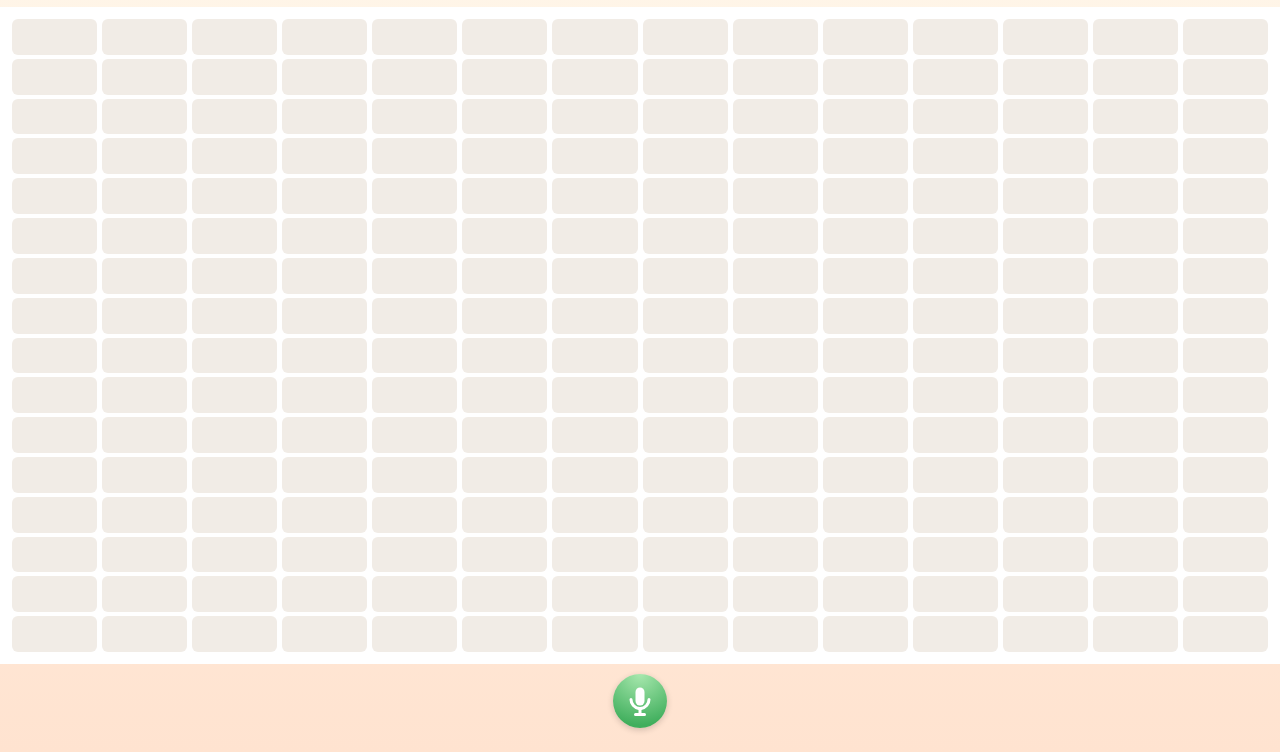
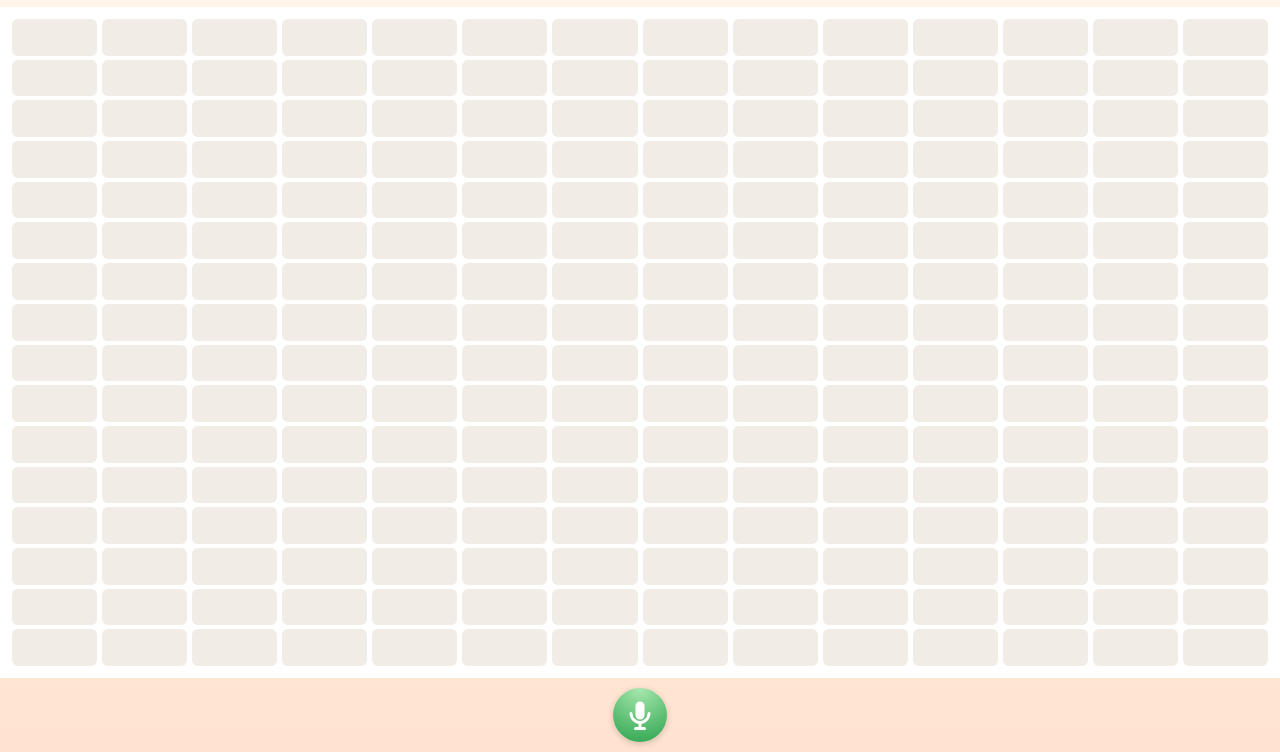
Before and after one commit to yurikobe/otometer, a plain HTML site: page index.html in a window 1280 px wide. Shown: the part 48-800 px from the top of the page. Drawn offline with Linux system fonts and the light colour scheme.

Commit message:
Update index.html

```diff
--- a/index.html
+++ b/index.html
@@ -24,8 +24,6 @@
   }
   body{
     display:flex;
-    align-items:stretch;
-    justify-content:flex-start;
   }
   .phone{
     width:100%;
@@ -33,7 +31,6 @@
     min-height:100dvh;
     display:flex;
     flex-direction:column;
-  padding:0;
     position:relative;
   }
 
@@ -57,7 +54,6 @@
   .card{
     flex:1;
     background:var(--card);
-  margin:0;
     padding:12px;
     display:flex;
     flex-direction:column;
@@ -90,9 +86,8 @@
     display:flex;
     flex-direction:column;
     align-items:center;
-  gap:2px;
+    gap:4px;
     margin:10px;
-  padding:0;
     flex-shrink:0;
   }
   .mic-btn{
@@ -139,8 +134,9 @@
     color:#e0724a;
     font-size:12px;
     text-align:center;
-    min-height:12px;
-    padding-top:2px;
+  }
+  .msg:empty{
+    display:none;
   }
 
   .settings-btn{
@@ -291,6 +287,8 @@
 (function(){
   const NUM_BARS = 14;
   const SEGMENTS = 16;
+  const OFF_COLOR = '#f1ece6';
+
   const barsContainer = document.getElementById('bars');
   const micBtn = document.getElementById('micBtn');
   const msg = document.getElementById('msg');
@@ -302,42 +300,39 @@
 
   const minF = 80, maxF = 8000;
   const freqEdges = [];
-  for(let i=0;i<=NUM_BARS;i++){
-    freqEdges.push(minF * Math.pow(maxF/minF, i/NUM_BARS));
+  for(let i = 0; i <= NUM_BARS; i++){
+    freqEdges.push(minF * Math.pow(maxF / minF, i / NUM_BARS));
   }
 
-  // 下から上へ5段階（緑→黄緑→黄→オレンジ→赤）
-  // 左右は中央のバーを純色として、左にいくほど黒混ざり、右にいくほど白混ざりになる
   const LEVELS = 5;
   const LEVEL_HUE = [142, 84, 48, 28, 4];
   const LEVEL_SAT = [58, 62, 88, 88, 78];
   const LEVEL_LIGHT = [48, 54, 58, 58, 56];
-  const BLACK_MIX_MAX = 0.4; // 左端でどれだけ黒に寄せるか(0〜1)
-  const WHITE_MIX_MAX = 0.4; // 右端でどれだけ白に寄せるか(0〜1)
+  const BLACK_MIX_MAX = 0.4;
+  const WHITE_MIX_MAX = 0.4;
 
   function segColor(barIndex, segIndexFromBottom){
-    const level = Math.min(LEVELS-1, Math.floor(segIndexFromBottom / SEGMENTS * LEVELS));
-    const t = NUM_BARS > 1 ? barIndex / (NUM_BARS - 1) : 0.5; // 0(左端)〜1(右端)
-    const dist = t - 0.5; // -0.5(左端) 〜 0(中央) 〜 +0.5(右端)
+    const level = Math.min(LEVELS - 1, Math.floor(segIndexFromBottom / SEGMENTS * LEVELS));
+    const t = NUM_BARS > 1 ? barIndex / (NUM_BARS - 1) : 0.5;
+    const dist = t - 0.5;
     const baseL = LEVEL_LIGHT[level];
     let l;
     if(dist <= 0){
-      const factor = (-dist) / 0.5; // 中央0 → 左端1
+      const factor = (-dist) / 0.5;
       l = baseL * (1 - factor * BLACK_MIX_MAX);
     } else {
-      const factor = dist / 0.5; // 中央0 → 右端1
+      const factor = dist / 0.5;
       l = baseL + (100 - baseL) * factor * WHITE_MIX_MAX;
     }
     return `hsl(${LEVEL_HUE[level]}, ${LEVEL_SAT[level]}%, ${l}%)`;
   }
 
-  const OFF_COLOR = '#f1ece6';
   const segEls = [];
-  for(let b=0;b<NUM_BARS;b++){
+  for(let b = 0; b < NUM_BARS; b++){
     const barEl = document.createElement('div');
     barEl.className = 'bar';
     const segs = [];
-    for(let s=0;s<SEGMENTS;s++){
+    for(let s = 0; s < SEGMENTS; s++){
       const segEl = document.createElement('div');
       segEl.className = 'seg';
       barEl.appendChild(segEl);
@@ -348,10 +343,9 @@
   }
 
   function resetBars(){
-    segEls.forEach(segs=>{
-      segs.forEach(seg=>{
-        seg.style.background = '#f1ece6';
-        seg.style.opacity = '1';
+    segEls.forEach(segs => {
+      segs.forEach(seg => {
+        seg.style.background = OFF_COLOR;
       });
     });
   }
@@ -359,58 +353,57 @@
   let audioCtx, analyser, source, stream, dataArray, rafId;
   let running = false;
 
-  // マイク感度（1〜100、大きいほど小さな音にも反応する）
   let sensitivity = 50;
-  const GATE_MARGIN_AT_MIN = 70; // 感度1のときのしきい値（にぶい）
-  const GATE_MARGIN_AT_MAX = 5;  // 感度100のときのしきい値（びんかん）
+  const GATE_MARGIN_AT_MIN = 70;
+  const GATE_MARGIN_AT_MAX = 5;
   const MIN_GATE_AT_MIN = 45;
   const MIN_GATE_AT_MAX = 3;
-  const GAIN_AT_MIN = 0.55;      // 感度1のときの増幅率（ふつうの声でも上がりにくい）
-  const GAIN_AT_MAX = 2.0;       // 感度100のときの増幅率（ふつうの声でもよく上がる）
+  const GAIN_AT_MIN = 0.55;
+  const GAIN_AT_MAX = 2.0;
 
   function currentGate(){
-    const t = (sensitivity - 1) / 99; // 0(にぶい)〜1(びんかん)
+    const t = (sensitivity - 1) / 99;
     return {
       margin: GATE_MARGIN_AT_MIN + (GATE_MARGIN_AT_MAX - GATE_MARGIN_AT_MIN) * t,
       min: MIN_GATE_AT_MIN + (MIN_GATE_AT_MAX - MIN_GATE_AT_MIN) * t,
       gain: GAIN_AT_MIN + (GAIN_AT_MAX - GAIN_AT_MIN) * t
     };
   }
-  let noiseFloor = new Array(NUM_BARS).fill(0);
-  const smoothLevel = new Array(NUM_BARS).fill(0); // 立ち上がり速・下降ゆっくりの平滑化用
-  const RELEASE = 0.25; // 下降時の追従の速さ（小さいほどゆっくり）
+
+  const noiseFloor = new Array(NUM_BARS).fill(0);
+  const smoothLevel = new Array(NUM_BARS).fill(0);
+  const RELEASE = 0.25;
   let calibrating = false;
   let calibrateFrames = 0;
-  const CALIBRATE_TOTAL_FRAMES = 40; // 起動直後、約0.6〜0.7秒で周囲の音を測定
+  const CALIBRATE_TOTAL_FRAMES = 40;
 
-  const peakLevel = new Array(NUM_BARS).fill(0);  // 0〜1、これまでの最大レベル
-  const peakTime = new Array(NUM_BARS).fill(0);   // そのピークに達した時刻
-  const HOLD_MS = 800;  // ピークがその場にとどまる時間
-  const FADE_MS = 800;  // その後ふわっと消えるまでの時間
-  const PEAK_UPDATE_MARGIN = 0.005; // これ以上高くなった時だけピークを更新
-  const bandAvgBuf = new Array(NUM_BARS).fill(0);
+  const peakLevel = new Array(NUM_BARS).fill(0);
+  const peakTime = new Array(NUM_BARS).fill(0);
+  const HOLD_MS = 800;
+  const FADE_MS = 800;
+  const PEAK_UPDATE_MARGIN = 0.005;
 
   function bandAverage(b){
     const nyquist = audioCtx.sampleRate / 2;
     const binHz = nyquist / dataArray.length;
-    const f0 = freqEdges[b], f1 = freqEdges[b+1];
-    const i0 = Math.max(0, Math.floor(f0/binHz));
-    const i1 = Math.min(dataArray.length-1, Math.ceil(f1/binHz));
-    let sum=0, count=0;
-    for(let i=i0;i<=i1;i++){ sum += dataArray[i]; count++; }
-    return count>0 ? sum/count : 0;
+    const f0 = freqEdges[b], f1 = freqEdges[b + 1];
+    const i0 = Math.max(0, Math.floor(f0 / binHz));
+    const i1 = Math.min(dataArray.length - 1, Math.ceil(f1 / binHz));
+    let sum = 0, count = 0;
+    for(let i = i0; i <= i1; i++){ sum += dataArray[i]; count++; }
+    return count > 0 ? sum / count : 0;
   }
 
   function draw(){
     analyser.getByteFrequencyData(dataArray);
 
     if(calibrating){
-      for(let b=0;b<NUM_BARS;b++){
+      for(let b = 0; b < NUM_BARS; b++){
         noiseFloor[b] += bandAverage(b);
       }
       calibrateFrames++;
       if(calibrateFrames >= CALIBRATE_TOTAL_FRAMES){
-        for(let b=0;b<NUM_BARS;b++){
+        for(let b = 0; b < NUM_BARS; b++){
           noiseFloor[b] = noiseFloor[b] / CALIBRATE_TOTAL_FRAMES;
         }
         calibrating = false;
@@ -422,7 +415,7 @@
     const now = performance.now();
     const gate = currentGate();
 
-    for(let b=0;b<NUM_BARS;b++){
+    for(let b = 0; b < NUM_BARS; b++){
       const raw = bandAverage(b);
       const gateLevel = Math.max(noiseFloor[b] + gate.margin, gate.min);
       let adjusted = raw - gateLevel;
@@ -432,8 +425,6 @@
       level = Math.min(1, level * gate.gain);
       level = Math.min(1, Math.pow(level, 1.15));
 
-      // 立ち上がりは即座に、下がるときはゆっくり追従させて、
-      // 無音付近での微小なジッター（チカチカの原因）を吸収する
       if(level > smoothLevel[b]){
         smoothLevel[b] = level;
       } else {
@@ -441,54 +432,43 @@
       }
       level = smoothLevel[b];
 
-      let onSegs = Math.round(level * SEGMENTS);
-
-      // ピーク位置は時間ベースで管理。
-      // 同程度のレベルでは更新しないことで、保持中・フェード中のチラつきを防ぐ。
+      const onSegs = Math.round(level * SEGMENTS);
       const prevElapsed = now - peakTime[b];
       const prevFaded = prevElapsed > HOLD_MS + FADE_MS;
 
       if(prevFaded){
-        // 完全に消えた後は、次の音を新しいピークとして受け付ける。
         peakLevel[b] = level;
         peakTime[b] = now;
       } else if(level > peakLevel[b] + PEAK_UPDATE_MARGIN){
-        // 現在のピークを明確に上回った時だけ更新する。
         peakLevel[b] = level;
         peakTime[b] = now;
       }
 
       const elapsed = now - peakTime[b];
-      let peakOpacityVal;
+      let peakOpacityVal = 0;
       if(elapsed <= HOLD_MS){
         peakOpacityVal = 1;
       } else if(elapsed <= HOLD_MS + FADE_MS){
         peakOpacityVal = 1 - (elapsed - HOLD_MS) / FADE_MS;
-      } else {
-        peakOpacityVal = 0;
       }
       const peakSeg = Math.floor(peakLevel[b] * SEGMENTS) - 1;
 
       const segs = segEls[b];
-      for(let s=0;s<SEGMENTS;s++){
+      for(let s = 0; s < SEGMENTS; s++){
         const seg = segs[s];
         const isOn = s < onSegs;
         const isPeak = !isOn && s === peakSeg && peakSeg >= onSegs && peakOpacityVal > 0;
+
         if(isOn){
           seg.style.background = segColor(b, s);
-          seg.style.opacity = '1';
         } else if(isPeak){
-          // 透明度で重ねるのではなく、色そのものを消灯色へ直接ブレンドする
-          // （opacityで消すと背後の要素が透けて一瞬白っぽく見えるため）
           const vivid = segColor(b, s);
-          const pct = Math.round(peakOpacityVal*100);
+          const pct = Math.round(peakOpacityVal * 100);
           seg.style.background = pct <= 1
             ? OFF_COLOR
             : `color-mix(in oklab, ${vivid} ${pct}%, ${OFF_COLOR})`;
-          seg.style.opacity = '1';
         } else {
-          seg.style.background = '#f1ece6';
-          seg.style.opacity = '1';
+          seg.style.background = OFF_COLOR;
         }
       }
     }
@@ -541,7 +521,7 @@
     running = false;
     calibrating = false;
     if(rafId) cancelAnimationFrame(rafId);
-    if(stream){ stream.getTracks().forEach(t=>t.stop()); }
+    if(stream){ stream.getTracks().forEach(t => t.stop()); }
     if(audioCtx){ audioCtx.close(); }
     resetBars();
     peakLevel.fill(0);
```
Lines whose indentation alone changed are shown as unchanged.
